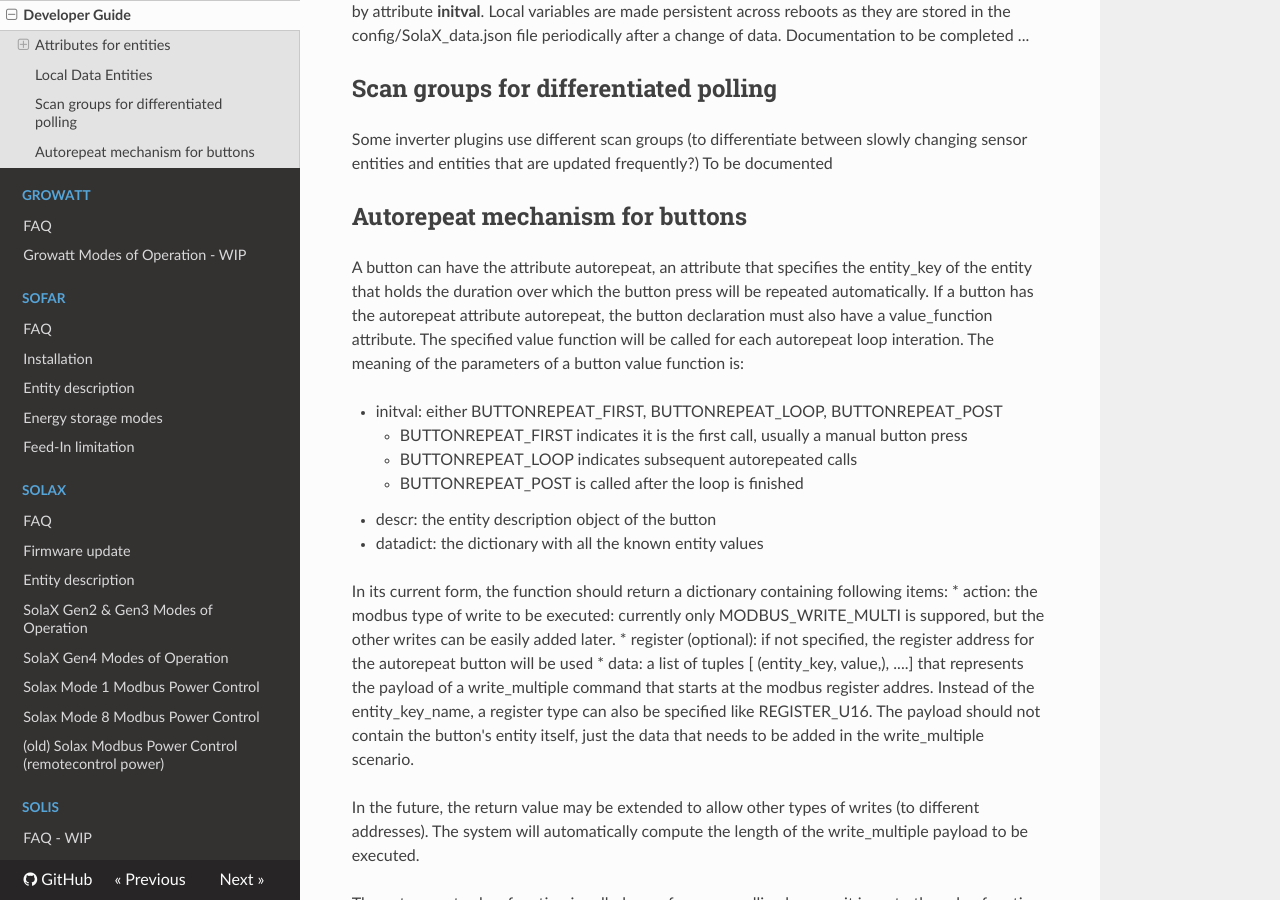
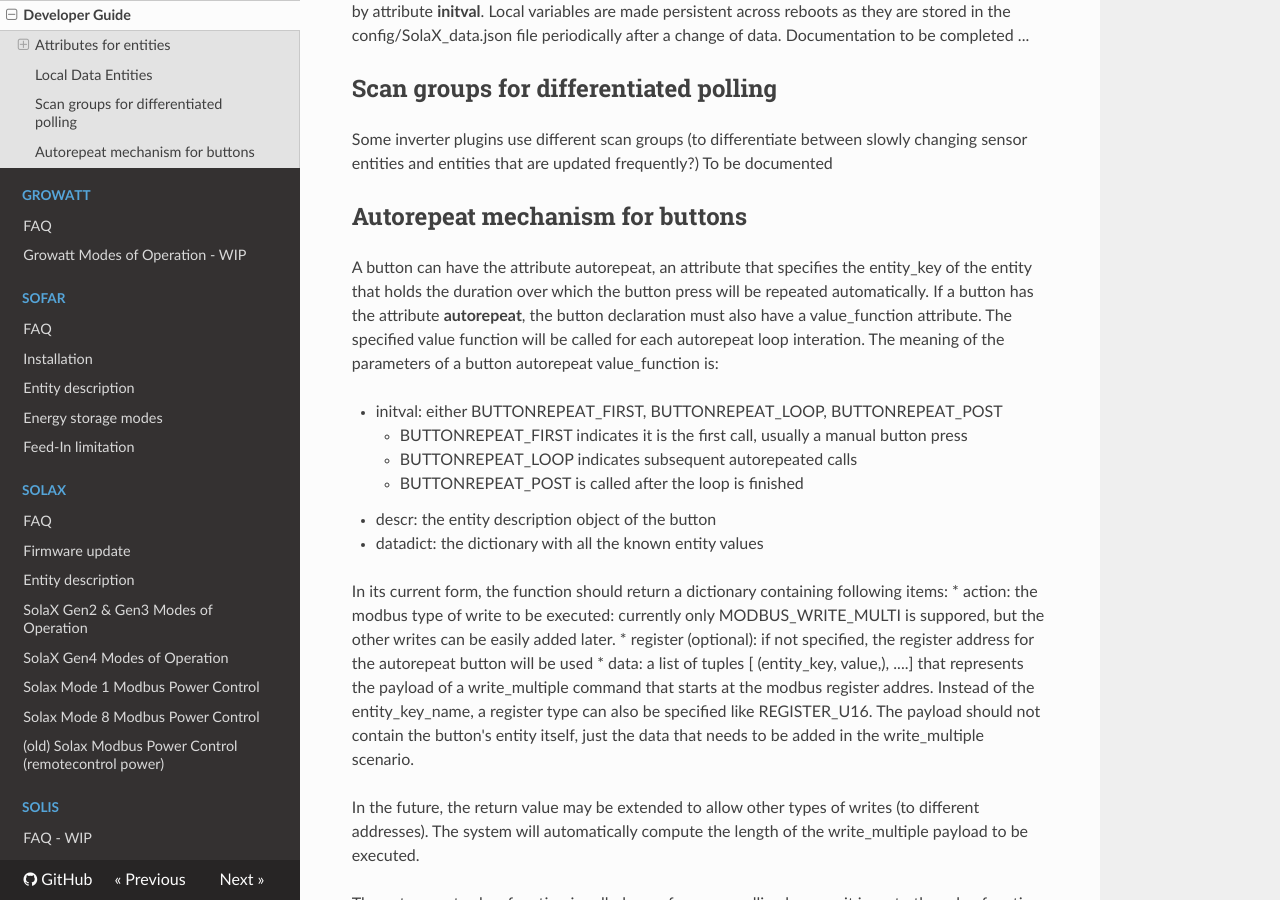
Before and after one commit to wills106/homeassistant-solax-modbus, an MkDocs documentation site: the page built from docs/developer_guide.md, in a window 1280 px wide and 900 px high, scrolled down 2420 px. Built offline with MkDocs 1.6.1, drawn with Linux system fonts in a browser that asks for light colours; nearby versions of some CDN libraries.

```diff
--- a/docs/developer_guide.md
+++ b/docs/developer_guide.md
@@ -97,8 +97,8 @@ To be documented
 ## Autorepeat mechanism for buttons
 
 A button can have the attribute autorepeat, an attribute that specifies the entity_key of the entity that holds the duration over which the button press will be repeated automatically.
-If a button has the autorepeat attribute autorepeat, the button declaration must also have a value_function attribute. The specified value function will be called for each autorepeat loop interation.
-The meaning of the parameters of a button value function is:
+If a button has the attribute **autorepeat**, the button declaration must also have a value_function attribute. The specified value function will be called for each autorepeat loop interation.
+The meaning of the parameters of a button autorepeat value_function is:
 
 * initval: either BUTTONREPEAT_FIRST, BUTTONREPEAT_LOOP, BUTTONREPEAT_POST
     * BUTTONREPEAT_FIRST indicates it is the first call, usually a manual button press
```
